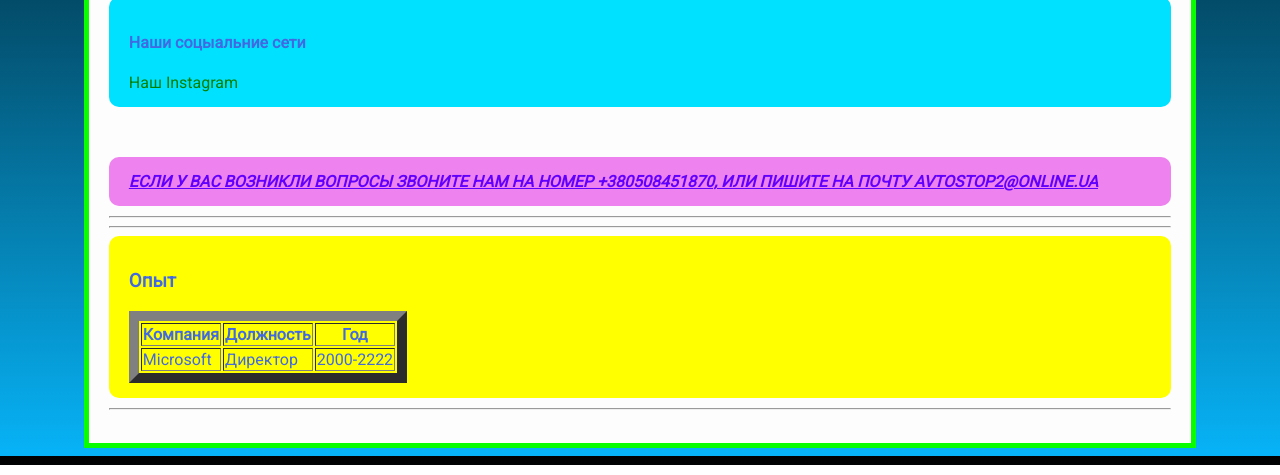
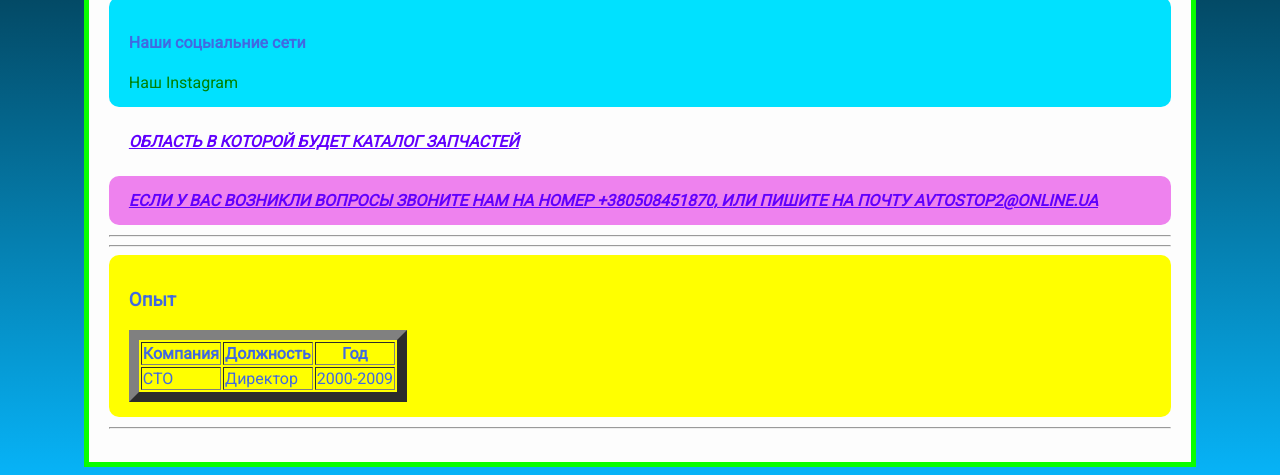
Before and after one commit to MihalichYAmpolciv11/Test-sait-main, a plain HTML site: page index.html in a window 1280 px wide. Shown: the part 335-810 px from the top of the page. Drawn offline with Linux system fonts and the light colour scheme.

Commit message:
ОРООН

```diff
--- a/index.html
+++ b/index.html
@@ -27,7 +27,7 @@
                                     <a href="https://www.instagram.com/avto.klinika/" target="_blank">Наш Instagram</a>
                                 </div>
                                     <div class="card bg-Black">
-                                        <p></p>
+                                        <p>область в которой будет каталог запчастей  </p>
                                 </div>
                                 </table>
                                 <div class="card bg-red">
@@ -49,9 +49,10 @@
                                                 <th>Должность</th>
                                                 <th>Год</th>
                                             </tr>
-                                            <td>Microsoft</td>
+                                            <td>СТО</td>
                                             <td>Директор</td>
-                                            <td>2000-2222</td>
+                                            <td>2000-2009
+                                            </td>
                                         </table>
                                     </div>
 
```
